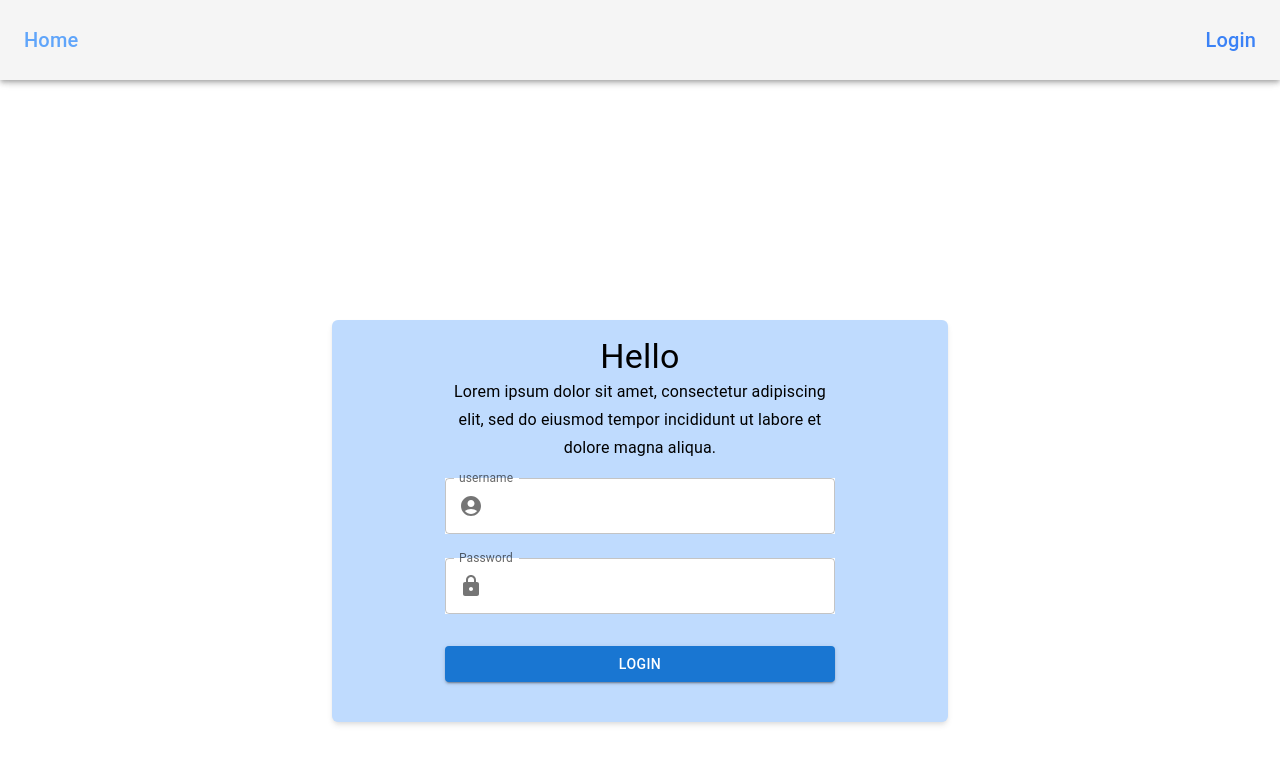
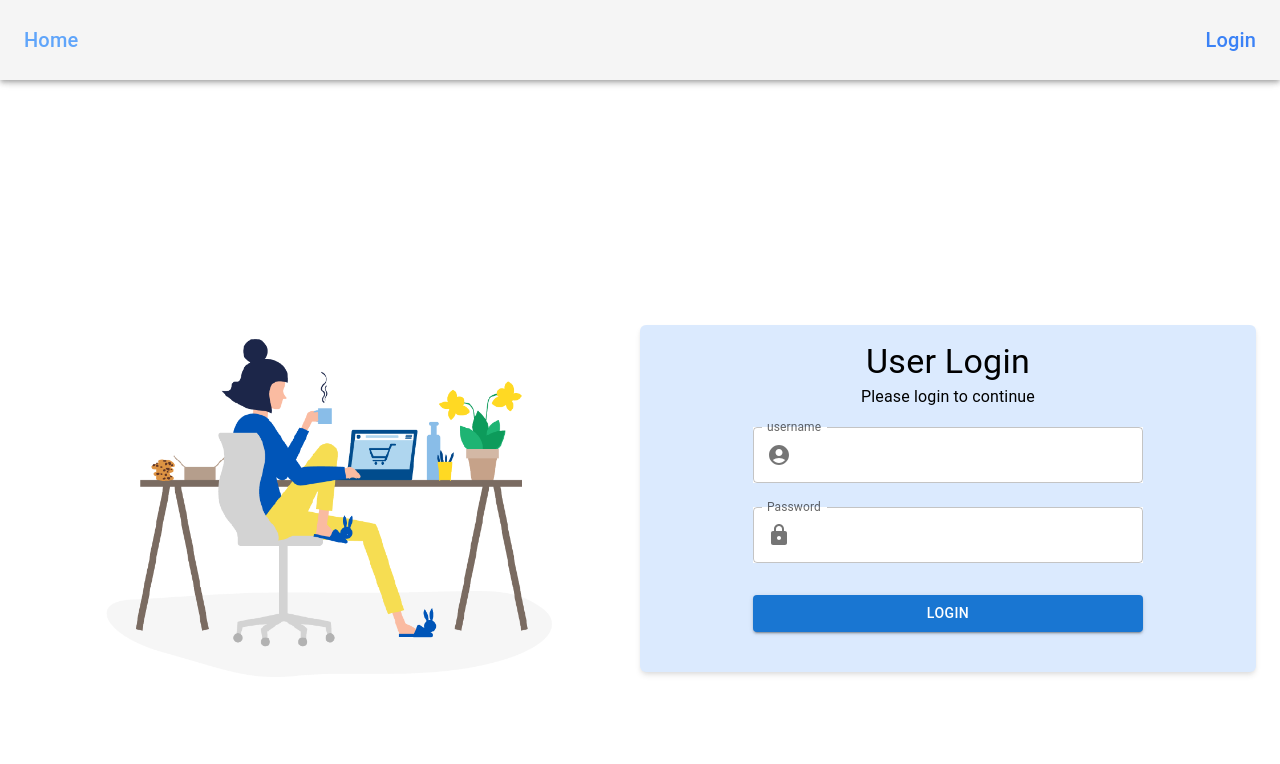
Before and after one commit to jlevad/final-project2, a React (Create React App) app: page /login in a window 1280 px wide. Shown: the top 764 px of the page. Built offline with nearby package versions, Linux system fonts and the light colour scheme.

Commit message:
<ref>(common): remake login page

```diff
--- a/src/app/main/MainPage.js
+++ b/src/app/main/MainPage.js
@@ -51,7 +51,7 @@ const MainPage = () => {
   };
 
   return (
-    <div className="flex-grow w-full">
+    <div className=" w-full">
       <Router>
         <AppBar position="fixed" color="default">
           <div className="container-navbar flex justify-between items-center">
@@ -115,7 +115,7 @@ const MainPage = () => {
           </div>
         </AppBar>
         <Switch>
-          <div className="my-28 mx-6">
+          <div className="my-28 mx-2 md:mx-6">
             <Route exact path="/" render={() => <HomePage setHistory={setHistory}  />} />
             <Route
               path="/login"
--- a/src/app/main/pages/login/LoginPage.js
+++ b/src/app/main/pages/login/LoginPage.js
@@ -11,6 +11,7 @@ import {
   loginStart,
   loginSuccess,
 } from '../../../redux/userRedux';
+import imageLogin from '../../../assets/login-image.png';
 
 const LoginPage = () => {
   const dispatch = useDispatch();
@@ -42,14 +43,14 @@ const LoginPage = () => {
 
   return (
     <div className="flex justify-center items-center  md:mt-80">
-      <div className="flex flex-col items-center justify-center p-4 rounded-md w-full md:w-1/2 shadow-md bg-blue-200">
+      <img src={imageLogin} className='hidden md:inline-block w-1/2' />
+      <div className="flex flex-col items-center justify-center p-4 rounded-md w-full md:w-1/2 shadow-md bg-blue-100">
         <div className="text-center flex items-center justify-center flex-col">
-          <Typography variant="h4" className="w-full md:w-2/3">
-            Hello
+          <Typography variant="h4" className="w-full">
+            User Login
           </Typography>
-          <Typography variant="subtitle1" className="w-full md:w-2/3">
-            Lorem ipsum dolor sit amet, consectetur adipiscing elit, sed do
-            eiusmod tempor incididunt ut labore et dolore magna aliqua.
+          <Typography variant="subtitle1" className="w-full">
+            Please login to continue
           </Typography>
         </div>
         <TextField
--- a/src/app/main/shared-component/CardProduct.js
+++ b/src/app/main/shared-component/CardProduct.js
@@ -11,7 +11,7 @@ const CardProducts = (props) => {
   return (
     // key object
     // title, category, description, id, image, price, rating[count, rate],
-    <Grid item xs={12} sm={4} md={2}>
+    <Grid item xs={12} sm={4} md={3}>
       <div
         key={index}
         className="flex flex-col items-center  shadow-md rounded-md w-full h-full p-4 cursor-pointer"
```
Also changed, not shown: src/app/assets/login-image.png (added).
